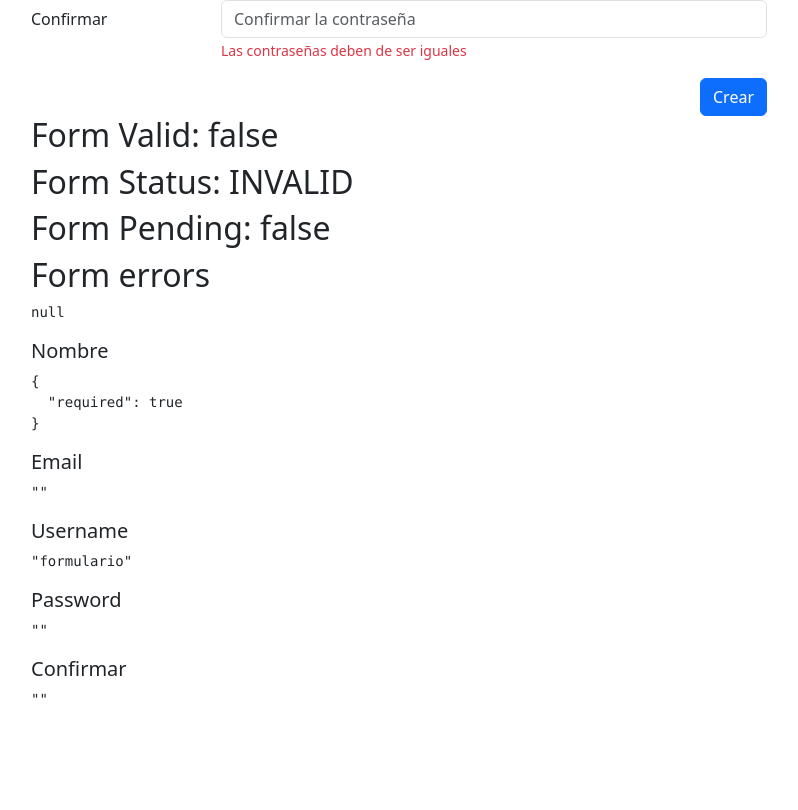
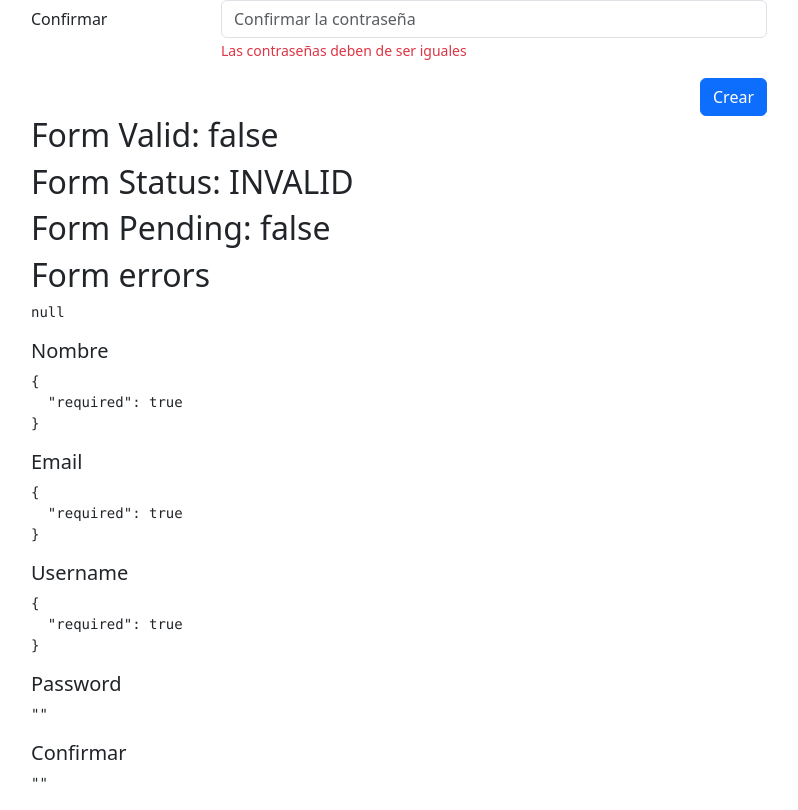
Before and after one commit to JorgeLuisParedes/forms-app, an Angular app: page /auth/sign-up in a window 1280 px wide. Shown: the part 431-1241 px from the top of the page, without its empty margins (51-849 px from the left). Before the commit the page ends 1157 px from the top, so only its background shows below. Built offline with nearby package versions, Linux system fonts and the light colour scheme.

Commit message:
Validaciones Email y Patrones

```diff
--- a/src/app/auth/pages/register-page/register-page.component.html
+++ b/src/app/auth/pages/register-page/register-page.component.html
@@ -89,13 +89,13 @@
 <pre>{{ myForm.errors | json }}</pre>
 
 <h5>Nombre</h5>
-<pre>{{ myForm.controls['username'].errors | json }}</pre>
+<pre>{{ myForm.controls['name'].errors | json }}</pre>
 
 <h5>Email</h5>
-<pre>{{ myForm.value.email | json }}</pre>
+<pre>{{ myForm.controls['email'].errors | json }}</pre>
 
 <h5>Username</h5>
-<pre>{{ 'formulario' | json }}</pre>
+<pre>{{ myForm.controls['username'].errors | json }}</pre>
 
 
 <h5>Password</h5>
--- a/src/app/auth/pages/register-page/register-page.component.ts
+++ b/src/app/auth/pages/register-page/register-page.component.ts
@@ -1,15 +1,15 @@
 import { Component } from '@angular/core';
 import { FormBuilder, Validators } from '@angular/forms';
-import { cantBeStrider } from '../../../shared/validators/validators';
+import * as customValidators from '../../../shared/validators/validators';
 
 @Component({
 	templateUrl: './register-page.component.html',
 })
 export class RegisterPageComponent {
 	public myForm = this.fb.group({
-		name: ['', [Validators.required]],
-		email: ['', [Validators.required]],
-		username: ['', [Validators.required, cantBeStrider]],
+		name: ['', [Validators.required, Validators.pattern(customValidators.firstNameAndLastnamePattern)]],
+		email: ['', [Validators.required, Validators.pattern(customValidators.emailPattern)]],
+		username: ['', [Validators.required, customValidators.cantBeStrider]],
 		password: ['', [Validators.required, Validators.minLength(6)]],
 		password2: ['', [Validators.required]],
 	});
--- a/src/app/shared/validators/validators.ts
+++ b/src/app/shared/validators/validators.ts
@@ -1,6 +1,9 @@
-import { FormControl } from '@angular/forms';
+import { FormControl, ValidationErrors } from '@angular/forms';
 
-export const cantBeStrider = (control: FormControl) => {
+export const firstNameAndLastnamePattern: string = '([a-zA-Z]+) ([a-zA-Z]+)';
+export const emailPattern: string = '^[a-z0-9._%+-]+@[a-z0-9.-]+\\.[a-z]{2,4}$';
+
+export const cantBeStrider = (control: FormControl): ValidationErrors | null => {
 	const value: string = control.value.trim().toLowerCase();
 
 	if (value === 'strider') {
```
